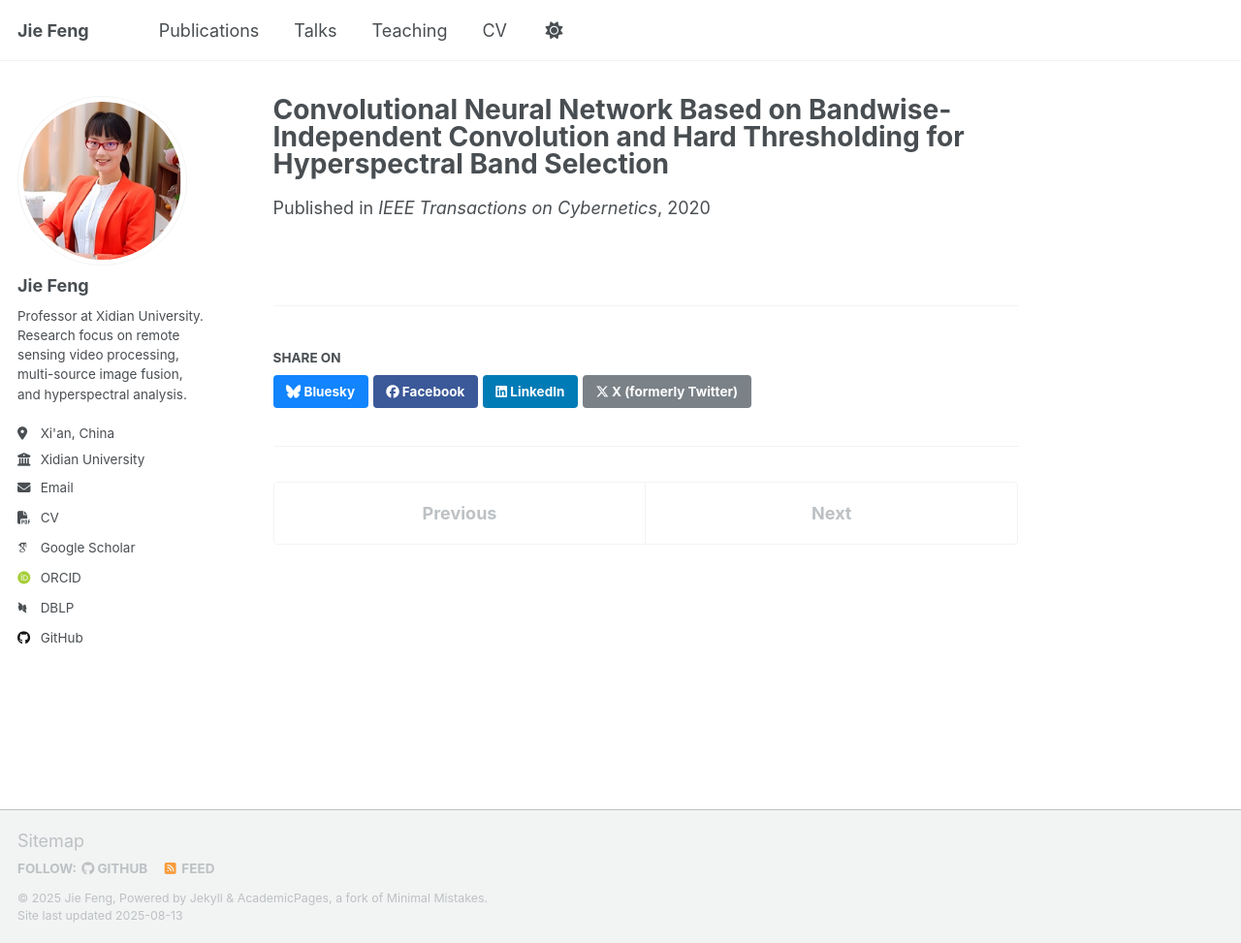
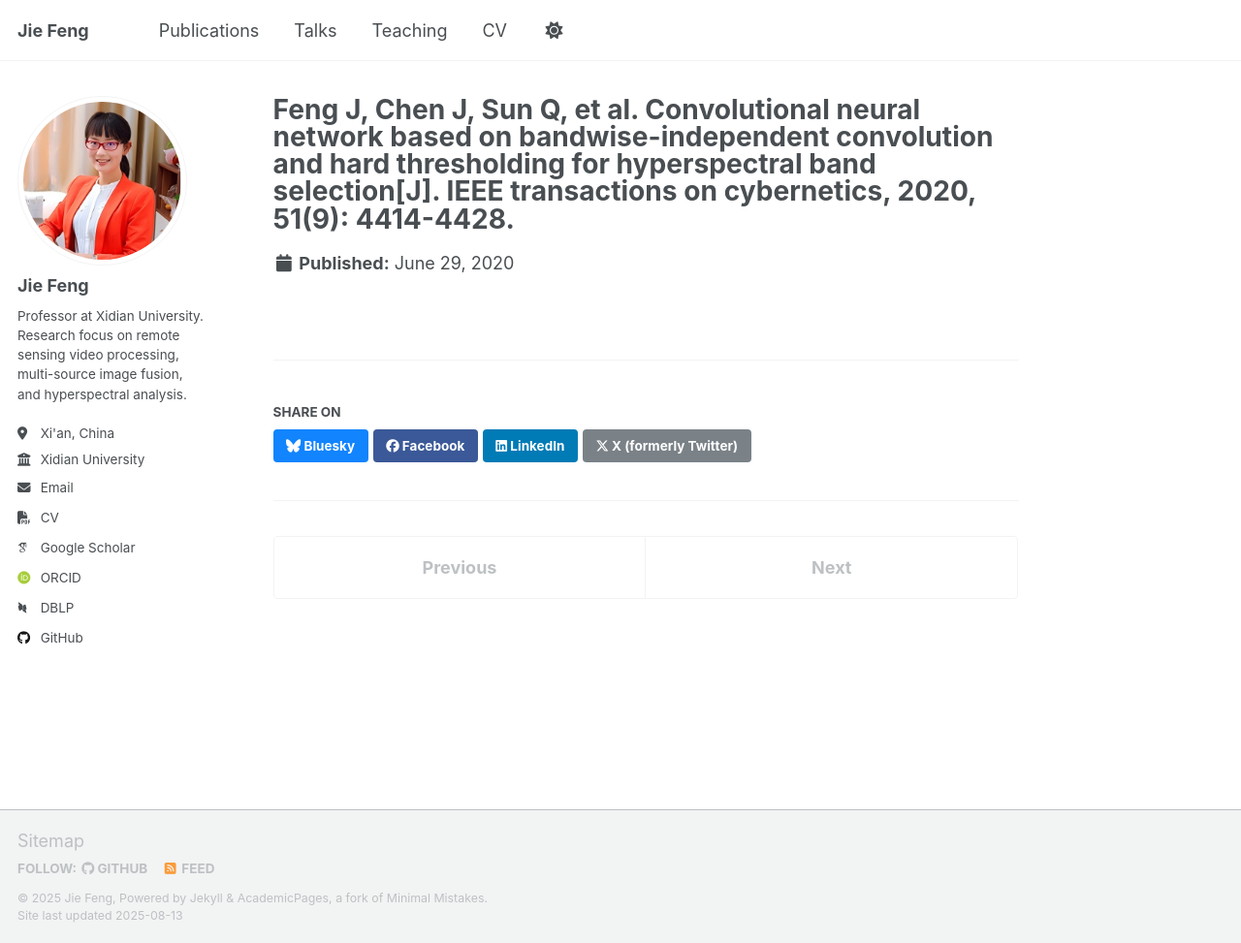
Before and after one commit to jiefeng0109/jiefeng0109.github.io, a Jekyll site: the page built from _publications/2020-06-29-paper-title-number-17.md, in a window 1280 px wide and 973 px high. Shown: the whole window at 97% size. Built offline with Jekyll 4.4.1, drawn with Linux system fonts in a browser that asks for light colours; some web fonts are replaced; a script that is not in the unit is left out.

Commit message:
Update 2020-06-29-paper-title-number-17.md

```diff
--- a/_publications/2020-06-29-paper-title-number-17.md
+++ b/_publications/2020-06-29-paper-title-number-17.md
@@ -1,8 +1,5 @@
 ---
-title: "Convolutional Neural Network Based on Bandwise-Independent Convolution and Hard Thresholding for Hyperspectral Band Selection"
+title: "Feng J, Chen J, Sun Q, et al. Convolutional neural network based on bandwise-independent convolution and hard thresholding for hyperspectral band selection[J]. IEEE transactions on cybernetics, 2020, 51(9): 4414-4428."
 collection: publications
 category: manuscripts
-permalink: /publication/2020-06-29-paper-title-number-17
-date: 2020-06-29
-venue: 'IEEE Transactions on Cybernetics'
 ---
```
